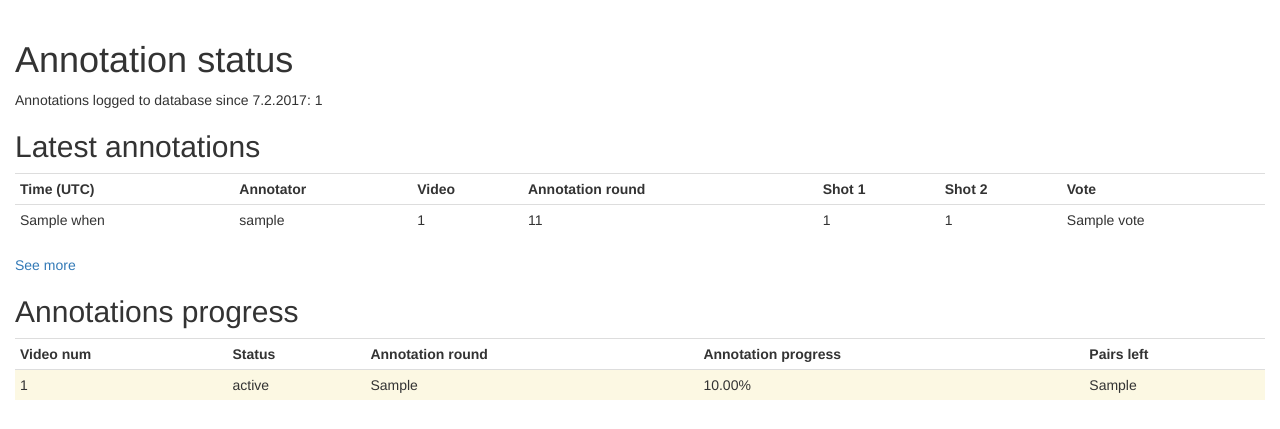
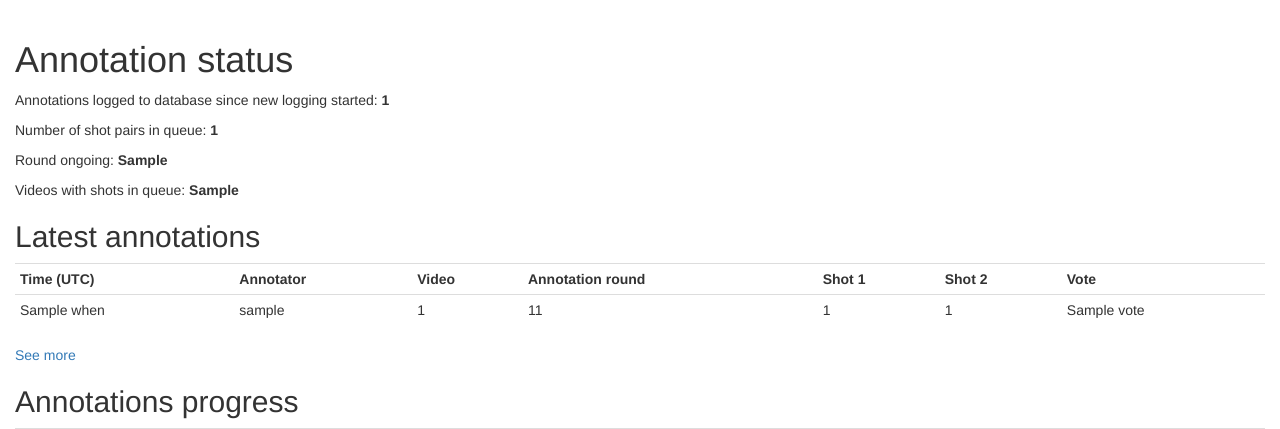
Before and after one commit to mvsjober/pair-annotate, a Django app: template annotate/templates/annotate/status.html in a window 1280 px wide. Shown: the part 52-481 px from the top of the page. Run offline with Django 3.2, Linux system fonts and the light colour scheme; the template is opened without the code that fills it: most values are stand-ins (such as "Sample title", 1, 10 or a date in 2020); some libraries are stand-ins or nearby versions.

Commit message:
Added queue stats

```diff
--- a/annotate/templates/annotate/status.html
+++ b/annotate/templates/annotate/status.html
@@ -7,7 +7,13 @@
 {% load staticfiles %}
       <h1>Annotation status</h1>
 
-      <p>Annotations logged to database since 7.2.2017: {{ total_annotations }}</p>
+      <p>Annotations logged to database since new logging started: <b>{{ total_annotations }}</b></p>
+
+      <p>Number of shot pairs in queue: <b>{{ queue_size }}</b></p>
+
+      <p>Round ongoing: <b>{{ queue_round }}</b></p>
+
+      <p>Videos with shots in queue: <b>{{ queue_videos }}</b></p>
 
       {% if last_annotations %}
       <h2>Latest annotations</h2>
```
Also changed, not shown: annotate/views.py (+26 -4 lines).
